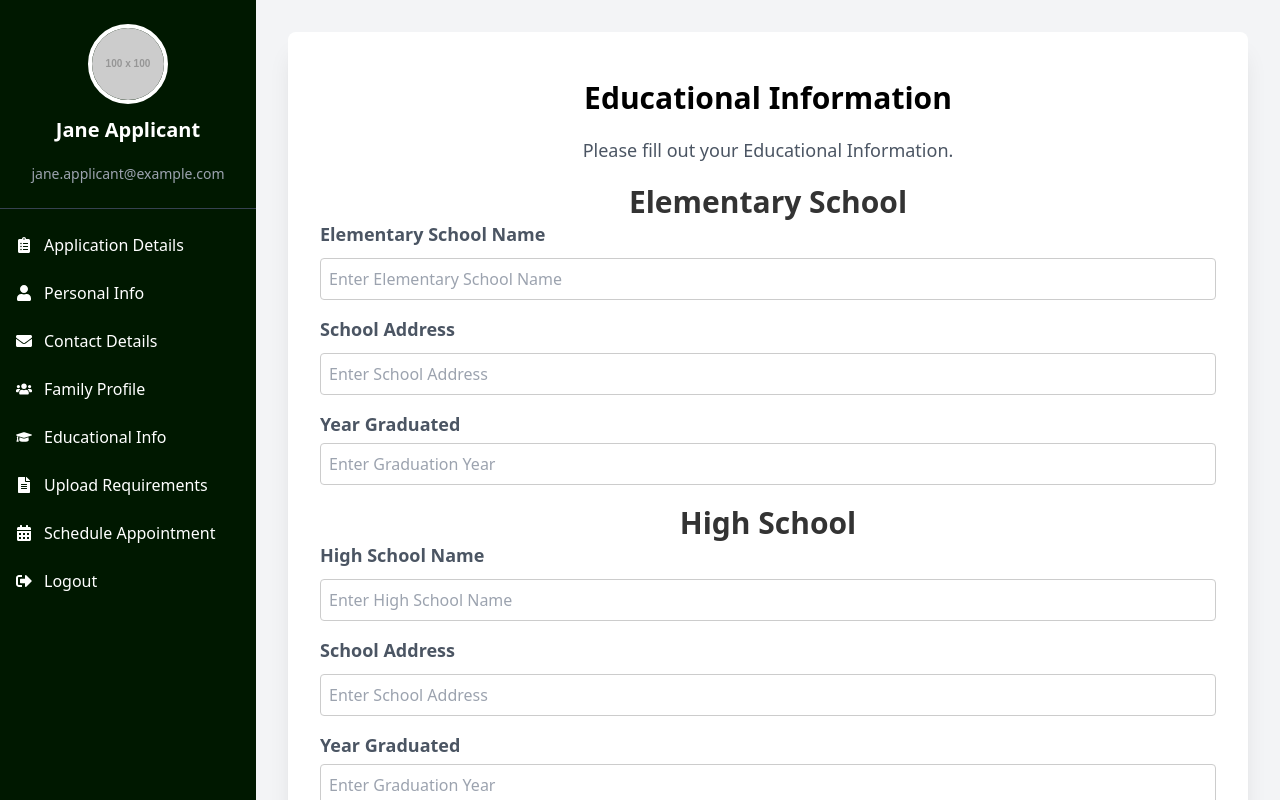
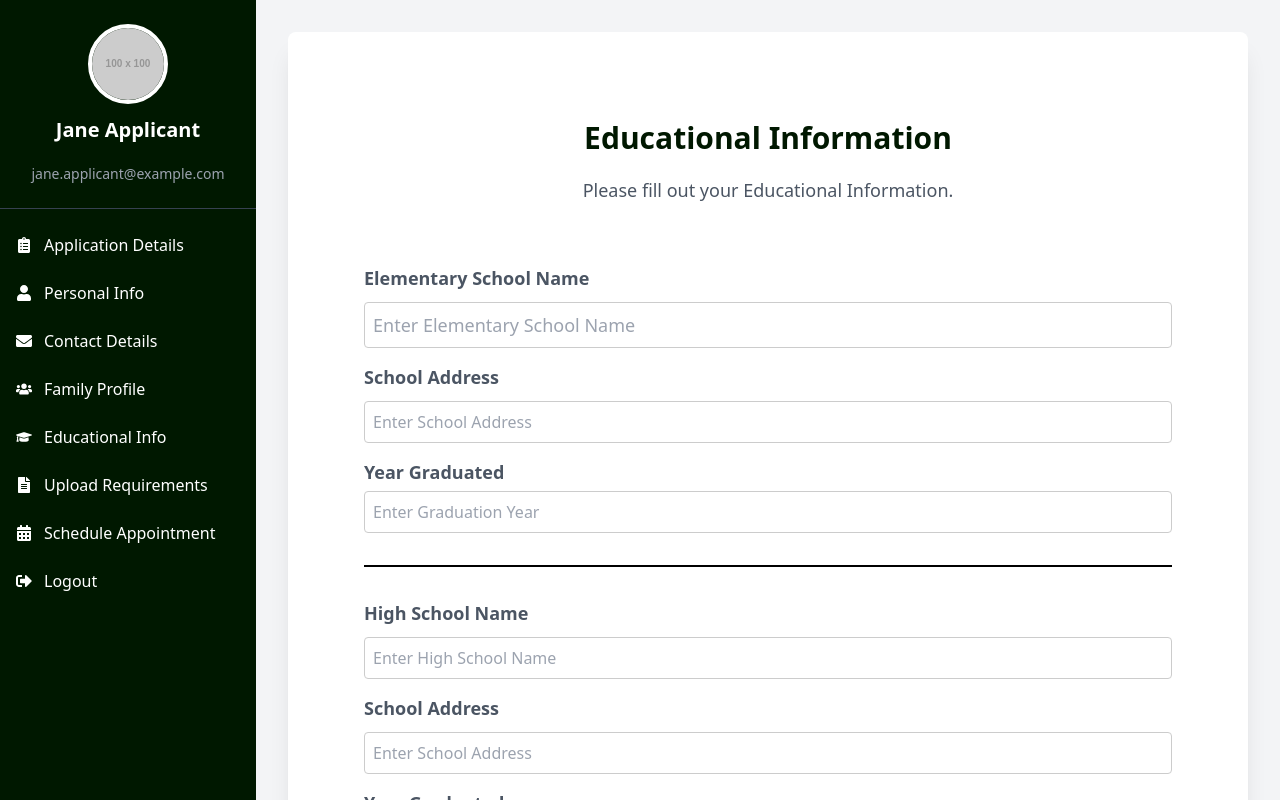
Before and after one commit to jh-jazer/CvSU-System, a React (Vite) app: page /createapplication/education in a window 1280 px wide. Built offline with nearby package versions, Linux system fonts and the light colour scheme.

Commit message:
finalized design

```diff
--- a/src/pages/CreateAppPages/Education.jsx
+++ b/src/pages/CreateAppPages/Education.jsx
@@ -110,13 +110,17 @@ const Education = () => {
 
   return (
     <div className="w-full min-h-screen bg-white p-8 pt-12 shadow-xl rounded-lg flex flex-col justify-between">
-      <div className="education-form-container">
-        <h2 className='text-3xl font-extrabold flex justify-center items-center'>Educational Information</h2>
+        {/* Header Section */}
+          <div className="text-center my-10">
+            <h1 className="text-3xl font-extrabold text-[#001800]">Educational Information</h1>
             <h2 className="text-lg text-gray-600">Please fill out your Educational Information.</h2>
+          </div>
+
+          <div>
         <form onSubmit={handleSubmit}>
           {/* Elementary School Fields */}
-          <h3 className='text-3xl font-extrabold flex justify-center items-center'>Elementary School</h3>
-          <div className="form-group">
+          <div className='mx-11 mb-6'>
+          <div className="form-group text-lg font-sans text-gray-600">
             <label className='text-gray-600 text-lg font-semibold' htmlFor="elementarySchoolName">Elementary School Name</label>
             <input
               type="text"
@@ -159,7 +163,7 @@ const Education = () => {
           </div>
 
           {/* High School Fields */}
-          <h3 className='text-3xl font-extrabold flex justify-center items-center'>High School</h3>
+          <hr className="my-8 border-t-2 border-black" />
           <div className="form-group">
             <label className='text-gray-600 text-lg font-semibold' htmlFor="highSchoolName">High School Name</label>
             <input
@@ -203,7 +207,7 @@ const Education = () => {
           </div>
 
           {/* Senior High School Fields */}
-          <h3 className='text-3xl font-extrabold flex justify-center items-center'>Senior High School</h3>
+          <hr className="my-8 border-t-2 border-black" />
           <div className="form-group">
             <label className='text-gray-600 text-lg font-semibold' htmlFor="seniorHighSchoolName">Senior High School Name</label>
             <input
@@ -246,7 +250,7 @@ const Education = () => {
             {errors.seniorHighSchoolYearGraduated && <p className="text-red-500 text-sm">{errors.seniorHighSchoolYearGraduated}</p>}
           </div>
 
-          {/* Navigation Buttons */}
+            {/* Submit Button */}
             <div className="flex justify-end gap-5 mb-5 mx-5">
               <Link to="/createapplication/family">
                 <button
@@ -255,12 +259,17 @@ const Education = () => {
                   Prev
                 </button>
                 </Link>
+
+                <Link to="/createapplication/requirement">
                   <button
-             className="px-6 py-2 bg-[#345e34] text-white font-bold rounded-lg hover:bg-green-900 focus:outline-none"
+                    className="px-6 py-2 bg-[#345e34] text-white font-bold rounded-lg hover:bg-green-900 focus:outline-none disabled:bg-gray-400"
+                    disabled={isButtonDisabled}
                     onClick={handleSubmit}
                   >
                     Next
                   </button>
+                </Link>
+              </div>
           </div>
         </form>
       </div>
--- a/src/pages/CreateAppPages/Family.jsx
+++ b/src/pages/CreateAppPages/Family.jsx
@@ -113,6 +113,7 @@
                 type="text"
                 id="fatherName"
                 name="fatherName"
+                placeholder="Father Name"
                 value={formData.fatherName}
                 onChange={handleChange}
                 className="w-full mt-2 p-3 border border-gray-300 rounded-lg"
@@ -127,6 +128,7 @@
                 type="text"
                 id="motherName"
                 name="motherName"
+                placeholder="Mother Name"
                 value={formData.motherName}
                 onChange={handleChange}
                 className="w-full mt-2 p-3 border border-gray-300 rounded-lg"
@@ -141,6 +143,7 @@
                 type="text"
                 id="fatherOccupation"
                 name="fatherOccupation"
+                placeholder="Father Occupation"
                 value={formData.fatherOccupation}
                 onChange={handleChange}
                 className="w-full mt-2 p-3 border border-gray-300 rounded-lg"
@@ -155,6 +158,7 @@
                 type="text"
                 id="motherOccupation"
                 name="motherOccupation"
+                placeholder="Mother Occupation"
                 value={formData.motherOccupation}
                 onChange={handleChange}
                 className="w-full mt-2 p-3 border border-gray-300 rounded-lg"
@@ -169,6 +173,7 @@
                 type="number"
                 id="numberOfSiblings"
                 name="numberOfSiblings"
+                placeholder="Number of Siblings"
                 value={formData.numberOfSiblings}
                 onChange={handleChange}
                 className="w-full mt-2 p-3 border border-gray-300 rounded-lg"
@@ -183,6 +188,7 @@
                 type="text"
                 id="familyIncome"
                 name="familyIncome"
+                placeholder="Family Income"
                 value={formData.familyIncome}
                 onChange={handleChange}
                 className="w-full mt-2 p-3 border border-gray-300 rounded-lg"
@@ -197,6 +203,7 @@
                 type="text"
                 id="familyAddress"
                 name="familyAddress"
+                placeholder="Family Address"
                 value={formData.familyAddress}
                 onChange={handleChange}
                 className="w-full mt-2 p-3 border border-gray-300 rounded-lg"
```
Lines whose indentation alone changed are shown as unchanged.
